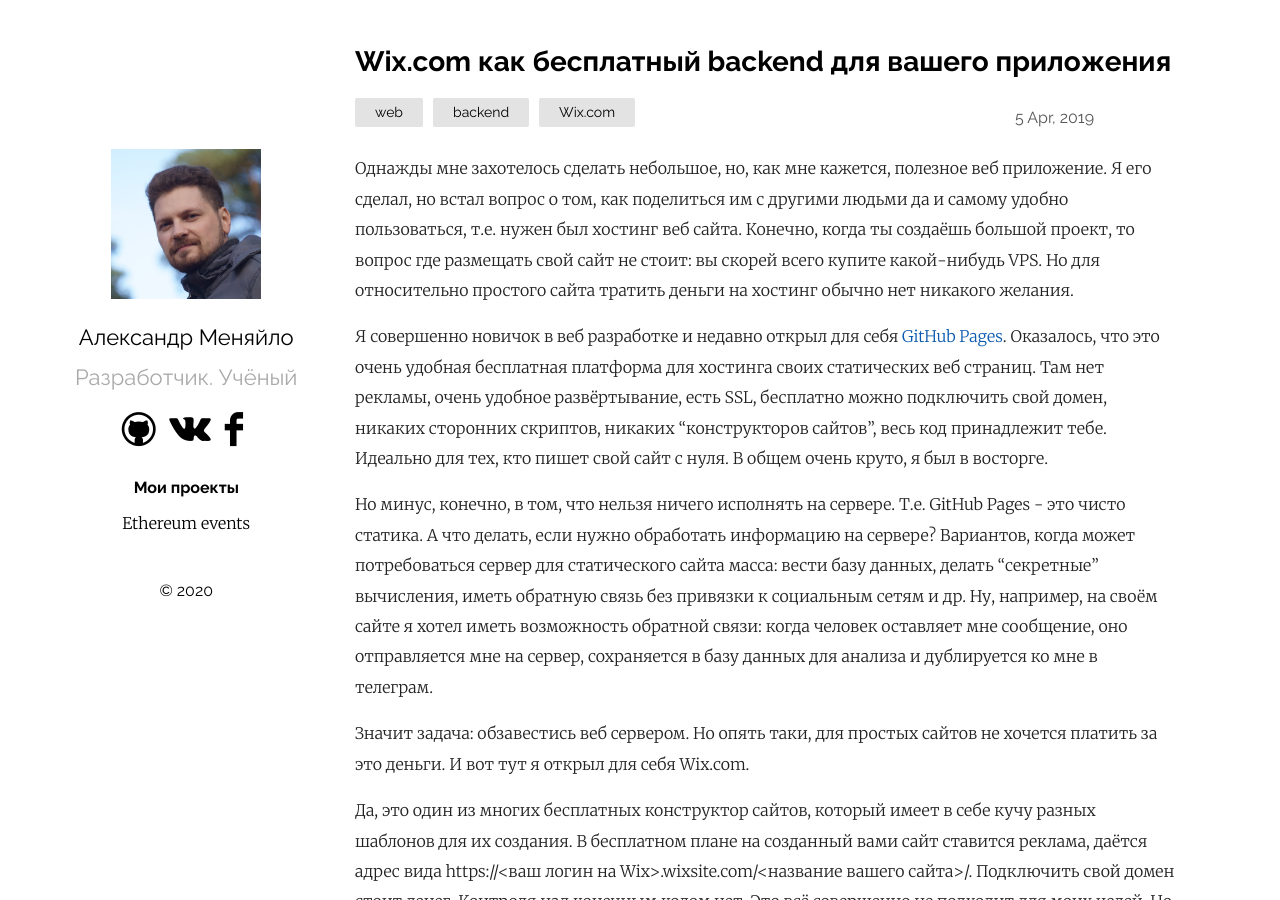
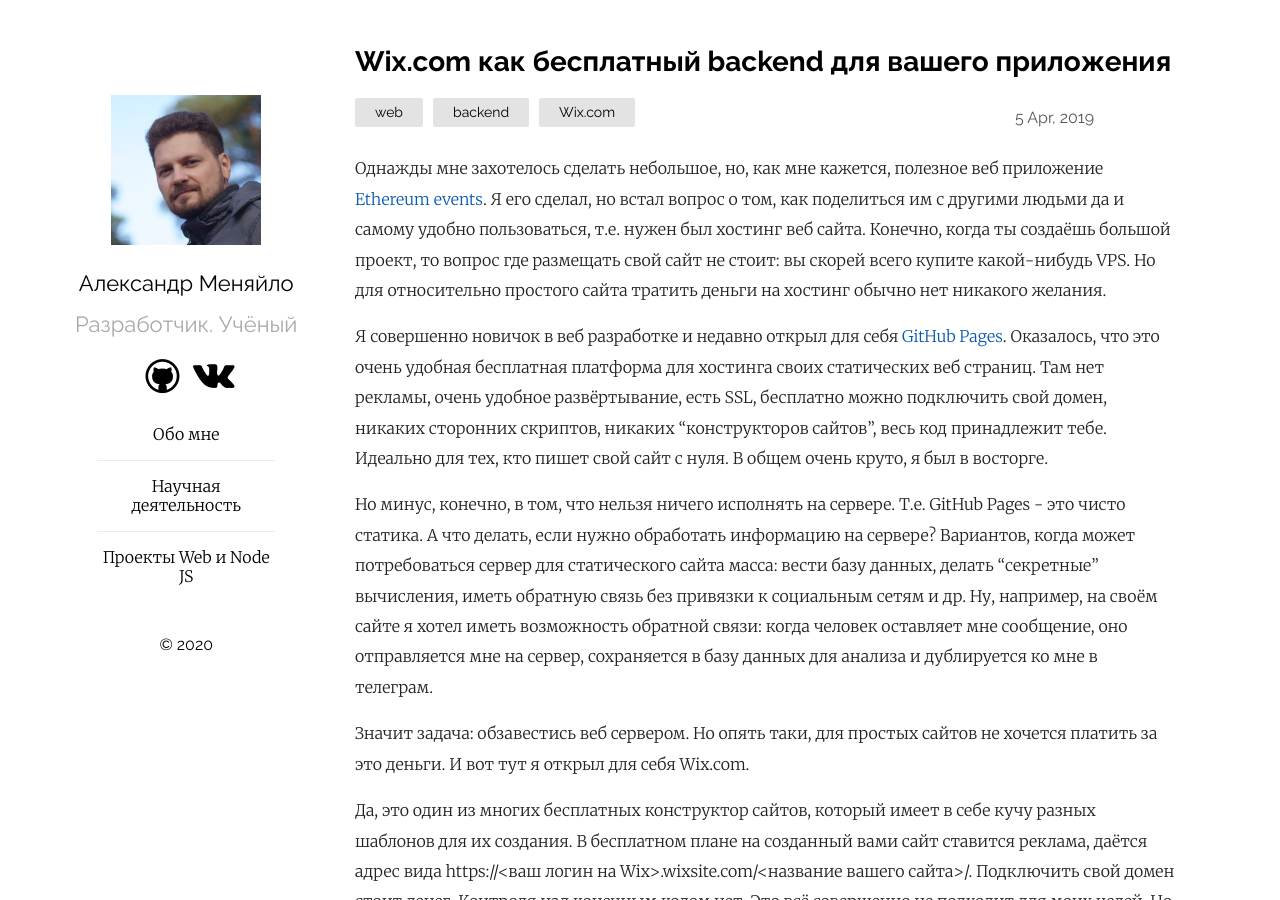
Before and after one commit to Mendeo/mendeo.github.io, a Jekyll site: the page built from _posts/2019-05-04-wix-as-web-server.md, in a window 1280 px wide and 900 px high. Built offline with Jekyll 4.4.1, drawn with Linux system fonts in a browser that asks for light colours; some of the changed text lies outside the part shown.

```diff
--- a/_config.yml
+++ b/_config.yml
@@ -16,16 +16,19 @@ plainwhite:
   tagline: Разработчик. Учёный
   date_format: "%-d %b, %Y"
   sitemap: true # set to true to generate sitemap.xml content
-  navigation-title: Мои проекты
   navigation:
-    - title: Ethereum events
-      url: "https://ethereum-events.com"
+    - title: Обо мне
+      url: "/about.html"
+    - title: Научная деятельность
+      url: "/scientist.html"
+    - title: Проекты Web и Node JS
+      url: "/projects_js.html"
 
   # generate social links in footer
   social_links:
     github:  Mendeo
     vk: thesolve
-    facebook: themen1987
+    #facebook: themen1987
 
     # Mastodon instances
     # mastodon:
--- a/_layouts/about.html
+++ /dev/null
@@ -1,4 +0,0 @@
----
-layout: default
----
-{{ content }}
--- a/_layouts/default.html
+++ b/_layouts/default.html
@@ -6,9 +6,9 @@
 	<body>
 		<main class="container">
 			<section class="about">
-			<a href="/about.html"><img src="{{ "/assets/portfolio.png" | relative_url }}" alt="{{ site.plainwhite.name }}"></a>
+			<a href="/"><img src="{{ "/assets/portfolio.png" | relative_url }}" alt="{{ site.plainwhite.name }}"></a>
 			<h2 id="title">
-				<a href="/about.html">{{ site.plainwhite.name }}</a>
+				<a href="/">{{ site.plainwhite.name }}</a>
 			</h2>
 			<p class="tagline">{{ site.plainwhite.tagline }}</p>
 			<ul class="social">
@@ -35,9 +35,6 @@
 				{%- endif -%}
 			</ul>
 			{%- if site.plainwhite.navigation -%}
-				{% if site.plainwhite.navigation-title %}
-					<p style="margin: 0px; margin-top: 1rem; font-weight:bold">{{ site.plainwhite.navigation-title }}</p>
-				{% endif %}
 				<nav class="navigation">
 				<ul>
 					{% for link in site.plainwhite.navigation %}
@@ -48,7 +45,6 @@
 				</ul>
 				</nav>
 			{%- endif -%}
-
 			<p>&copy;
 				{{ "now" | date: "%Y" }}</p>
 			</section>
@@ -62,7 +58,6 @@
 			window.dataLayer = window.dataLayer || [];
 			function gtag() { dataLayer.push(arguments); }
 			gtag('js', new Date());
-
 			gtag('config', '{{ site.plainwhite.analytics_id }}');
 		</script>
 		{%- endif -%}
--- a/_posts/2019-05-04-wix-as-web-server.md
+++ b/_posts/2019-05-04-wix-as-web-server.md
@@ -3,16 +3,17 @@ layout: post
 title:  "Wix.com как бесплатный backend для вашего приложения"
 date:   2019-04-05 16:44:00 +03
 categories: web backend Wix.com
-excerpt_separator: <cut/>;
+excerpt_separator: <cut/>
 ---
-Однажды мне захотелось сделать небольшое, но, как мне кажется, полезное веб приложение.  Я его сделал, но встал вопрос о том, как поделиться им с другими людьми да и самому удобно пользоваться, т.е. нужен был хостинг веб сайта. Конечно, когда ты создаёшь большой проект, то вопрос где размещать свой сайт не стоит: вы скорей всего купите какой-нибудь VPS. Но для относительно простого сайта тратить деньги на хостинг обычно нет никакого желания.
+Однажды мне захотелось сделать небольшое, но, как мне кажется, полезное веб приложение [Ethereum events](https://ethereum-events.com/).  Я его сделал, но встал вопрос о том, как поделиться им с другими людьми да и самому удобно пользоваться, т.е. нужен был хостинг веб сайта. Конечно, когда ты создаёшь большой проект, то вопрос где размещать свой сайт не стоит: вы скорей всего купите какой-нибудь VPS. Но для относительно простого сайта тратить деньги на хостинг обычно нет никакого желания.
+<cut/>
 
 Я совершенно новичок в веб разработке и недавно открыл для себя [GitHub Pages](https://pages.github.com/). Оказалось, что это очень удобная бесплатная платформа для хостинга своих статических веб страниц. Там нет рекламы, очень удобное развёртывание, есть SSL, бесплатно можно подключить свой домен, никаких сторонних скриптов, никаких "конструкторов сайтов", весь код принадлежит тебе. Идеально для тех, кто пишет свой сайт с нуля. В общем очень круто, я был в восторге.
 
 Но минус, конечно, в том, что нельзя ничего исполнять на сервере. Т.е. GitHub Pages - это чисто статика. А что делать, если нужно обработать информацию на сервере? Вариантов, когда может потребоваться сервер для статического сайта масса: вести базу данных, делать "секретные" вычисления, иметь обратную связь без привязки к социальным сетям и др. Ну, например, на своём сайте я хотел иметь возможность обратной связи: когда человек оставляет мне сообщение, оно отправляется мне на сервер, сохраняется в базу данных для анализа и дублируется ко мне в телеграм.
 
 Значит задача: обзавестись веб сервером. Но опять таки, для простых сайтов не хочется платить за это деньги. И вот тут я открыл для себя Wix.com.
-<cut/>
+
 Да, это один из многих бесплатных конструктор сайтов, который имеет в себе кучу разных шаблонов для их создания. В бесплатном плане на созданный вами сайт ставится реклама, даётся адрес вида https://&lt;ваш логин на Wix&gt;.wixsite.com/&lt;название вашего сайта&gt;/. Подключить свой домен стоит денег. Контроля над конечным кодом нет. Это всё совершенно не подходит для моих целей. Но есть одно но: Wix.com позволяет писать серверные скрипты! И причём не брать за это денег. И теперь уже не важен какой адрес вашего сайта на Wix, т.к. теперь это не сайт, а сервер и руками его адрес вводить никто не будет.
 
 Программируется это всё на JavaScript с использованием специального API, которое называется Corvid. API предоставляет функции для работы со встроенной в Wix базой данных, а также для отправки запросов и ответов сервера и т.д.
```
Also changed, not shown: other parts of _posts/2019-05-04-wix-as-web-server.md (+0 -4 lines), about.md (+8 -4 lines), projects_js.md (added, +11 -0 lines), scientist.md (added, +63 -0 lines), 1 other file.
